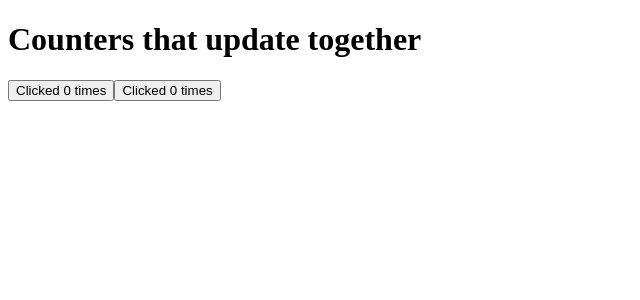
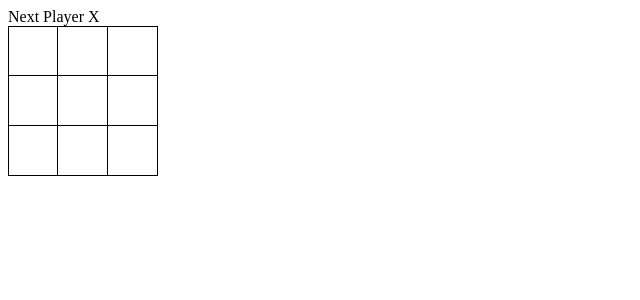
Before and after one commit to dev-oil/study-react, a React (Vite) app in the folder react-dev-19/: page / in a window 1280 px wide. Shown: the top 300 px of the page, without its empty margins (0-640 px from the left). Built offline with nearby package versions, Linux system fonts and the light colour scheme.

Commit message:
feat: [react-19] Tic Tac Toe 게임 컴포넌트 및 기본 기능 구현 완료

```diff
--- /dev/null
+++ b/react-dev-19/src/App.css
@@ -0,0 +1,25 @@
+.board-row {
+  display: flex;
+}
+
+.square {
+  width: 50px;
+  height: 50px;
+  border: 1px solid #000;
+  font-size: 25px;
+  display: flex;
+  align-items: center;
+  justify-content: center;
+  padding: 0;
+  background: white;
+  cursor: pointer;
+  box-sizing: border-box;
+}
+
+.square + .square {
+  border-left: none;
+}
+
+.board-row + .board-row .square {
+  border-top: none;
+}
--- a/react-dev-19/src/App.tsx
+++ b/react-dev-19/src/App.tsx
@@ -1,26 +1,10 @@
-import { useState } from 'react';
-
-type MyButtonProps = {
-  count: number;
-  onClick: () => void;
-};
-
-const MyButton = ({ count, onClick }: MyButtonProps) => {
-  return <button onClick={onClick}>Clicked {count} times</button>;
-};
+import './App.css';
+import { Board } from './components/Board';
 
 export const App = () => {
-  const [count, setCount] = useState<number>(0);
-
-  const handleClick = () => {
-    setCount(count + 1);
-  };
-
   return (
     <>
-      <h1>Counters that update together</h1>
-      <MyButton count={count} onClick={handleClick} />
-      <MyButton count={count} onClick={handleClick} />
+      <Board />
     </>
   );
 };
--- /dev/null
+++ b/react-dev-19/src/components/Board.tsx
@@ -0,0 +1,79 @@
+import { useState } from 'react';
+
+type SquareProps = {
+  value: string | null;
+  onSquareClick: () => void;
+};
+
+const Square = ({ value, onSquareClick }: SquareProps) => {
+  return (
+    <button className='square' onClick={onSquareClick}>
+      {value}
+    </button>
+  );
+};
+
+const calculateWinner = (squares: (string | null)[]): string | null => {
+  const lines = [
+    [0, 1, 2],
+    [3, 4, 5],
+    [6, 7, 8],
+    [0, 3, 6],
+    [1, 4, 7],
+    [2, 5, 8],
+    [0, 4, 8],
+    [2, 4, 6],
+  ]; // 승리할 수 있는 조합
+
+  for (const v of lines) {
+    const [a, b, c] = v;
+
+    if (squares[a] && squares[a] === squares[b] && squares[a] === squares[c]) {
+      return squares[a];
+    }
+  }
+  return null;
+};
+
+export const Board = () => {
+  const [xIsNext, setXIsNext] = useState(true);
+  const [squares, setSquares] = useState<(string | null)[]>(() =>
+    Array(9).fill(null)
+  );
+
+  const handleClick = (i: number) => {
+    if (squares[i] || calculateWinner(squares)) return;
+
+    const nextSquares = [...squares];
+    nextSquares[i] = xIsNext ? 'X' : 'O';
+
+    setSquares(nextSquares);
+    setXIsNext(!xIsNext);
+  };
+
+  const winner = calculateWinner(squares);
+  const status = winner
+    ? `Winner ${winner}`
+    : `Next Player ${xIsNext ? 'X' : 'O'}`;
+
+  return (
+    <>
+      <div>{status}</div>
+      <div className='board-row'>
+        <Square value={squares[0]} onSquareClick={() => handleClick(0)} />
+        <Square value={squares[1]} onSquareClick={() => handleClick(1)} />
+        <Square value={squares[2]} onSquareClick={() => handleClick(2)} />
+      </div>
+      <div className='board-row'>
+        <Square value={squares[3]} onSquareClick={() => handleClick(3)} />
+        <Square value={squares[4]} onSquareClick={() => handleClick(4)} />
+        <Square value={squares[5]} onSquareClick={() => handleClick(5)} />
+      </div>
+      <div className='board-row'>
+        <Square value={squares[6]} onSquareClick={() => handleClick(6)} />
+        <Square value={squares[7]} onSquareClick={() => handleClick(7)} />
+        <Square value={squares[8]} onSquareClick={() => handleClick(8)} />
+      </div>
+    </>
+  );
+};
```
